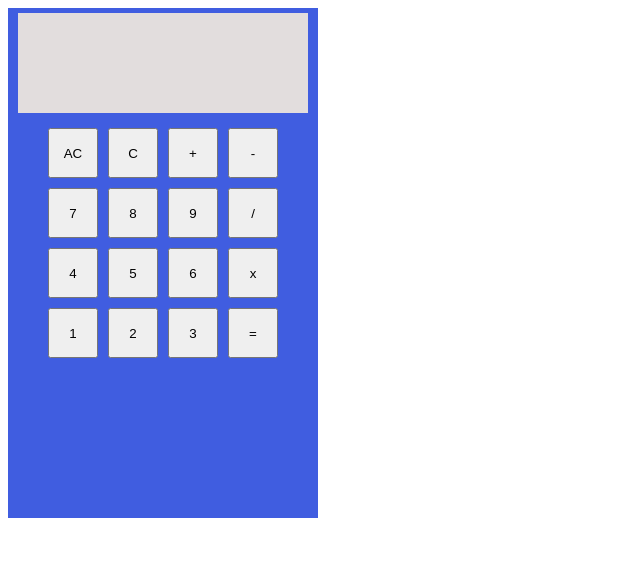
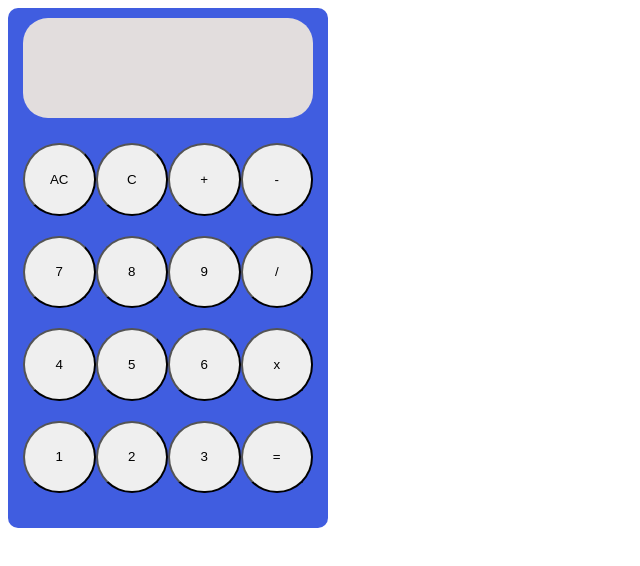
Before and after one commit to lizrd-queen/calculator, a plain HTML site: page index.html in a window 1280 px wide. Shown: the whole page, without its empty margins (0-640 px from the left). Drawn offline with Linux system fonts and the light colour scheme.

Commit message:
more styling

```diff
--- a/styles.css
+++ b/styles.css
@@ -1,26 +1,31 @@
 .container {
     background-color: rgb(64, 93, 224);
+    border-radius: 10px;
     height:500px;
     width: 300px;
     display: flex;
     flex-direction: column;
     align-items: center;
-    padding: 5px;
+    padding: 10px;
 
 }
 
 .screen {
     background-color: rgb(226, 221, 221);
-
+    border-radius:25px;
     height: 100px;
     width: 290px;
 }
 
 .buttons {
-    flex: 1;
+    flex: 1 1 0;
     display: flex;
     flex-direction: column;
-    margin: 10px;
+    margin: 5px;
+    width:290px;
+    justify-content:space-evenly;
+    align-items: stretch;
+
 }
 
 .row1,
@@ -29,13 +34,14 @@
 .row4 {
     display: flex;
     flex-direction: row;
-    justify-content: space-around;
+    justify-content: space-evenly;
+
 
 }
 
 .buttons button {
-    flex: 1;
-    margin: 5px;
-    height: 50px;
-    width: 50px;
+    flex: 1 1 0;
+    aspect-ratio: 1;
+    box-sizing: border-box;
+    border-radius: 50%;
 }
```
